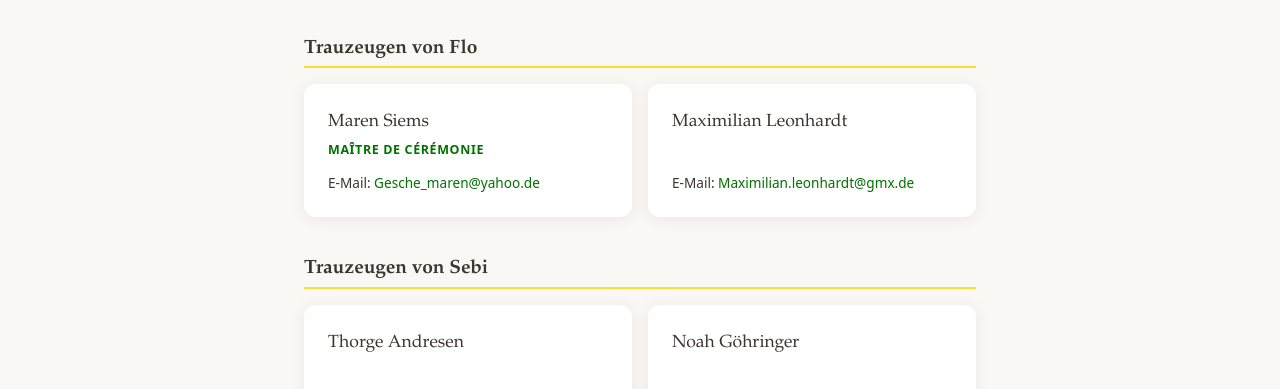
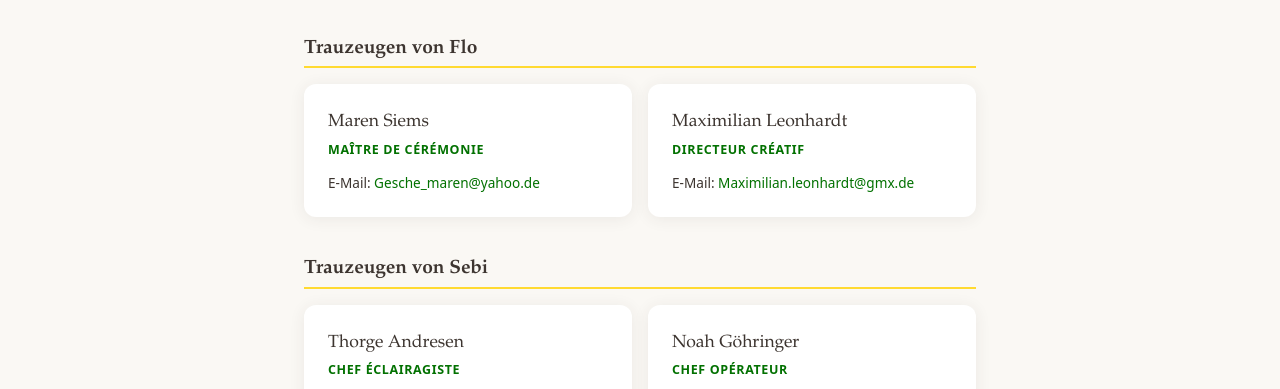
Before and after one commit to serveevres/hochzeit-website, a website: page public/kontakt.html in a window 1280 px wide. Shown: the part 408-797 px from the top of the page. Drawn offline with Linux system fonts and the light colour scheme.

Commit message:
Add French titles to witnesses on contact page

```diff
--- a/public/kontakt.html
+++ b/public/kontakt.html
@@ -40,7 +40,7 @@
 
       <div class="contact-card">
         <div class="contact-card__name">Maximilian Leonhardt</div>
-        <div class="contact-card__role">&nbsp;</div>
+        <div class="contact-card__role">Directeur créatif</div>
         <div class="contact-card__email">
           <span data-i18n="contact.email">E-Mail</span>:
           <a href="mailto:Maximilian.leonhardt@gmx.de">Maximilian.leonhardt@gmx.de</a>
@@ -56,7 +56,7 @@
 
       <div class="contact-card">
         <div class="contact-card__name">Thorge Andresen</div>
-        <div class="contact-card__role">&nbsp;</div>
+        <div class="contact-card__role">Chef éclairagiste</div>
         <div class="contact-card__email">
           <span data-i18n="contact.email">E-Mail</span>:
           <a href="mailto:ThorgeAndresen@gmx.net">ThorgeAndresen@gmx.net</a>
@@ -65,7 +65,7 @@
 
       <div class="contact-card">
         <div class="contact-card__name">Noah Göhringer</div>
-        <div class="contact-card__role">&nbsp;</div>
+        <div class="contact-card__role">Chef Opérateur</div>
         <div class="contact-card__email">
           <span data-i18n="contact.email">E-Mail</span>:
           <a href="mailto:noahgoehringer06@googlemail.com">noahgoehringer06@googlemail.com</a>
```
